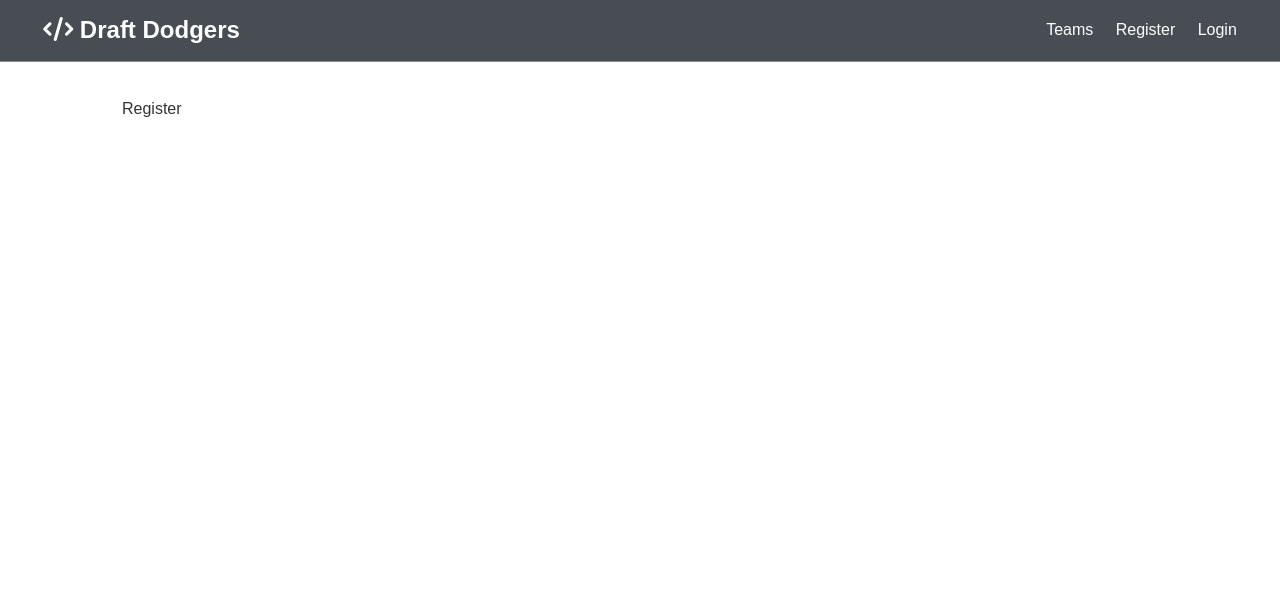
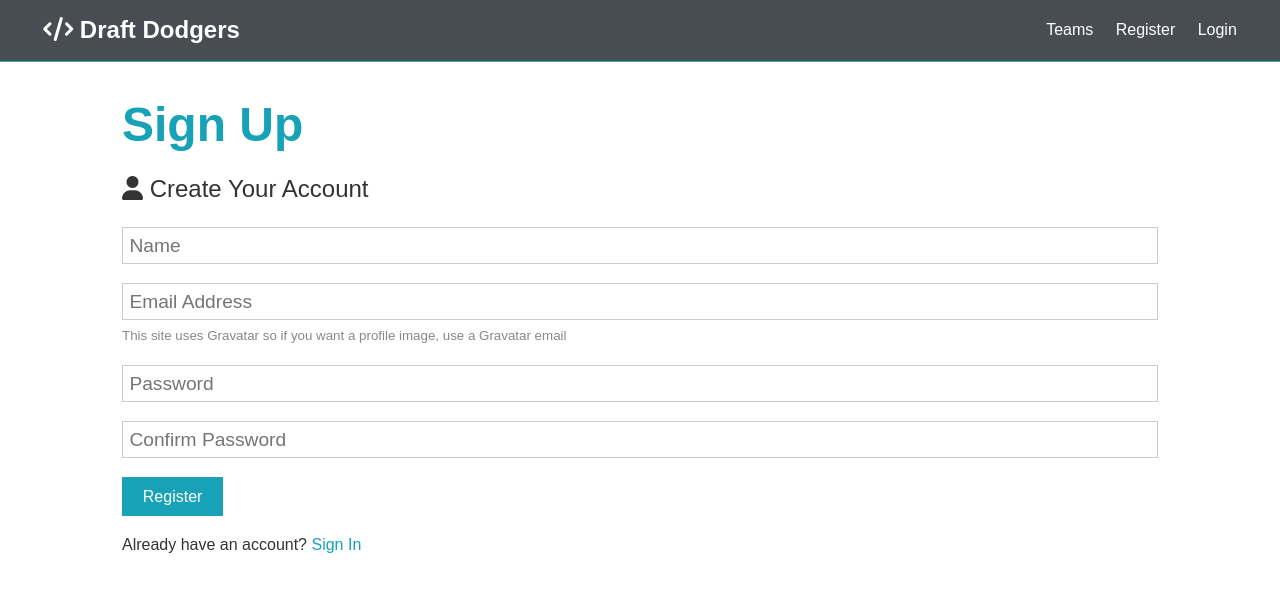
Before and after one commit to henroids/draft_dodgers, a React (Create React App) app in the folder client/: page /register in a window 1280 px wide. Shown: the top 592 px of the page. Built offline with nearby package versions, Linux system fonts and the light colour scheme; the HTML template or start-up script is replaced by a standard one.

Commit message:
Update Register.js

```diff
--- a/client/src/components/auth/Register.js
+++ b/client/src/components/auth/Register.js
@@ -1,10 +1,50 @@
-import React from 'react'
+import React, { Fragment, useState } from 'react'
 
 const Register = () => {
+  const [formData, setFormData] =useState({
+    name: '',
+    email: '',
+    passsword: '',
+    passsword2: ''
+  });
+
   return (
-    <div>
-      Register
-    </div>
+    <Fragment>
+      <h1 className="large text-primary">Sign Up</h1>
+      <p className="lead"><i className="fas fa-user"></i> Create Your Account</p>
+      <form className="form" action="create-profile.html">
+        <div className="form-group">
+          <input type="text" placeholder="Name" name="name" required />
+        </div>
+        <div className="form-group">
+          <input type="email" placeholder="Email Address" name="email" />
+          <small className="form-text"
+            >This site uses Gravatar so if you want a profile image, use a
+            Gravatar email</small
+          >
+        </div>
+        <div className="form-group">
+          <input
+            type="password"
+            placeholder="Password"
+            name="password"
+            minLength="6"
+          />
+        </div>
+        <div className="form-group">
+          <input
+            type="password"
+            placeholder="Confirm Password"
+            name="password2"
+            minLength="6"
+          />
+        </div>
+        <input type="submit" className="btn btn-primary" value="Register" />
+      </form>
+      <p className="my-1">
+        Already have an account? <a href="login.html">Sign In</a>
+      </p>
+    </Fragment>
   )
 }
 
```
